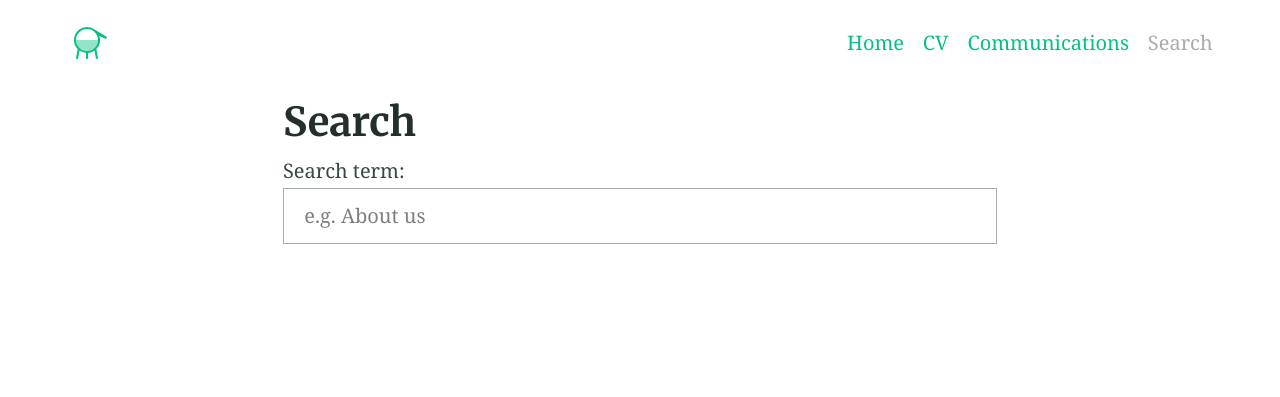
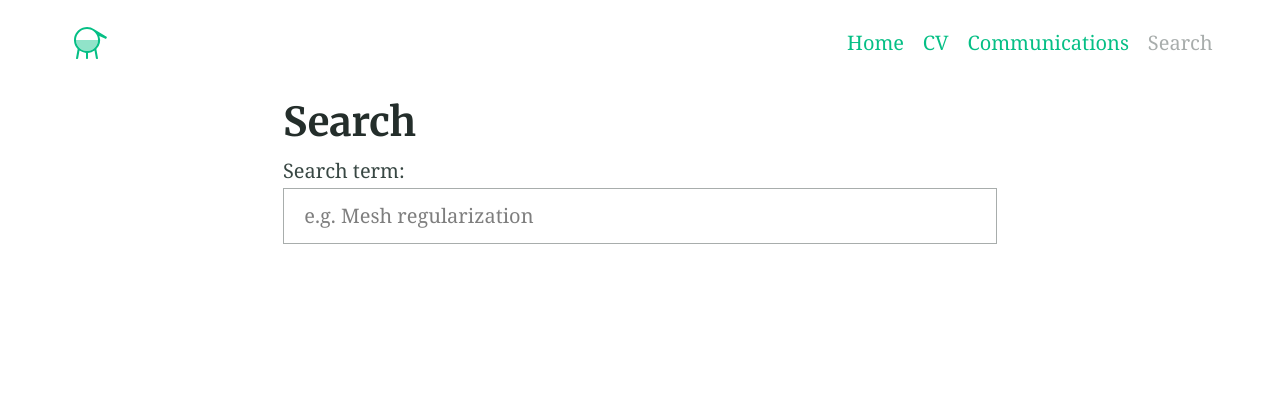
Before and after one commit to claireroche/claireroche.github.io, a Jekyll site: the page built from search.md, in a window 1280 px wide. Shown: the top 397 px of the page. Built offline with Jekyll 4.4.1, drawn with Linux system fonts in a browser that asks for light colours; a style sheet for code colours, icons or effects is not loaded.

Commit message:
add search

```diff
--- a/_includes/site-search.html
+++ b/_includes/site-search.html
@@ -1,7 +1,7 @@
 <div class="form  form--search">
   <form id="contact-form" action="">
     <label class="label" for="search">Search term:</label>
-    <input class="input" id="search" type="search" name="search" placeholder="e.g. About us" autocomplete="off" />
+    <input class="input" id="search" type="search" name="search" placeholder="e.g. Mesh regularization" autocomplete="off" />
 
     <ul class="list  list--results" id="list">
         <!-- results go here -->
```
